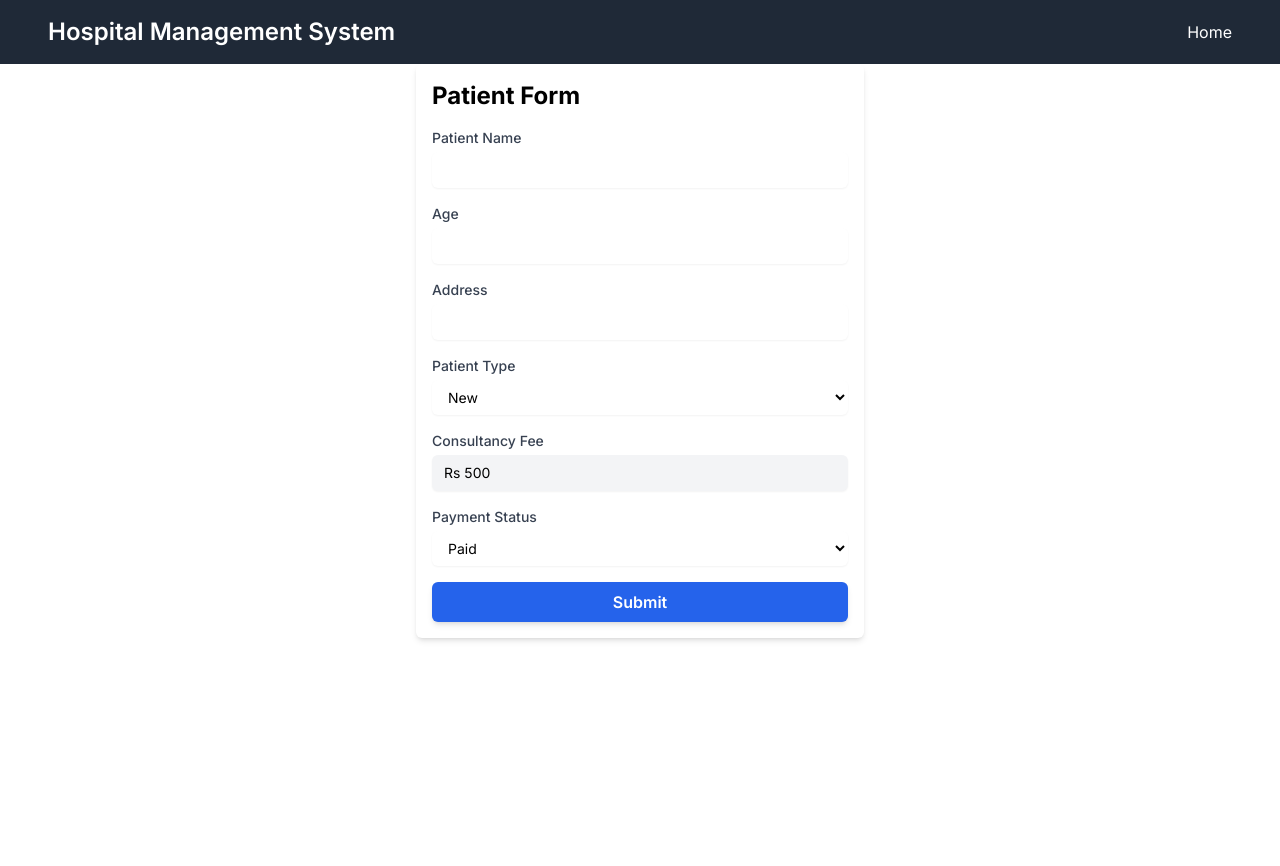
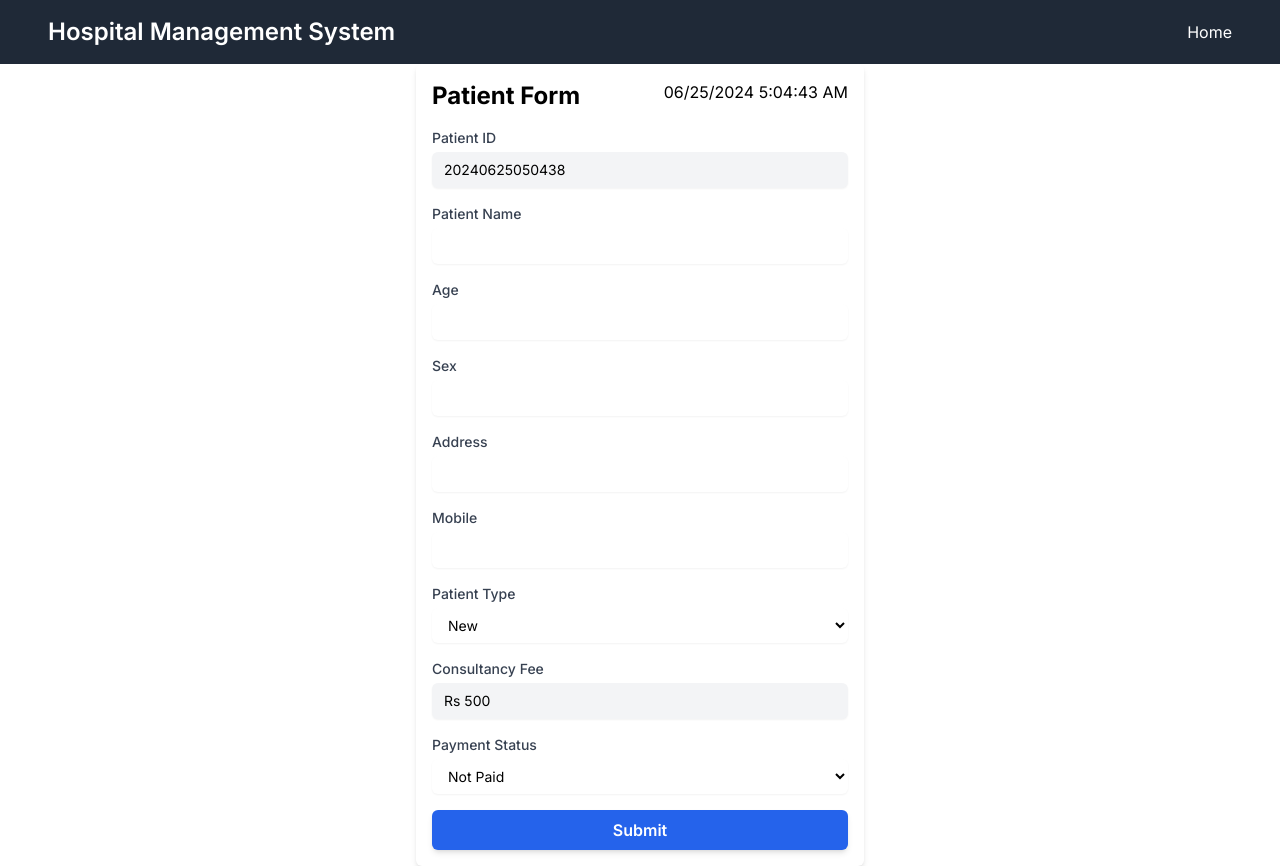
Before and after one commit to nikhilhuirem/eyeClinic, a Next.js app: page /reception in a window 1280 px wide. Before the commit the page ends 800 px from the top, so only its background shows below. Built offline with nearby package versions, Linux system fonts and the light colour scheme.

Commit message:
initial API Integrated

```diff
--- a/components/ui/patient-form.tsx
+++ b/components/ui/patient-form.tsx
@@ -1,12 +1,32 @@
-// components/PatientForm.js
 "use client";
-import React, { useState } from "react";
+import React, { useState, useEffect, FormEvent } from "react";
+import axios from "axios";
 
 const PatientForm = () => {
-  const [patientType, setPatientType] = useState("new");
-  const [consultancyFee, setConsultancyFee] = useState(500);
+  const [patientType, setPatientType] = useState<string>("new");
+  const [consultancyFee, setConsultancyFee] = useState<number>(500);
+  const [patientId, setPatientId] = useState<string>("");
+  const [currentTime, setCurrentTime] = useState<Date>(new Date());
 
-  const handlePatientTypeChange = (e: { target: { value: any } }) => {
+  useEffect(() => {
+    const date = new Date();
+    setCurrentTime(date);
+    const formattedDate = date.toISOString().slice(0, 10).replace(/-/g, "");
+    const formattedTime = date
+      .toLocaleTimeString("en-US", { hour12: false })
+      .replace(/:/g, "");
+    setPatientId(formattedDate + formattedTime);
+  }, []);
+
+  useEffect(() => {
+    const interval = setInterval(() => {
+      setCurrentTime(new Date());
+    }, 1000);
+
+    return () => clearInterval(interval);
+  }, []);
+
+  const handlePatientTypeChange = (e: React.ChangeEvent<HTMLSelectElement>) => {
     const type = e.target.value;
     setPatientType(type);
 
@@ -20,21 +40,86 @@ const PatientForm = () => {
       case "charity":
         setConsultancyFee(0);
         break;
+      case "old":
+        setConsultancyFee(0);
+        break;
       default:
         setConsultancyFee(0);
     }
   };
 
+  const handleSubmit = async (e: FormEvent<HTMLFormElement>) => {
+    e.preventDefault();
+    const formData = new FormData(e.currentTarget);
+    const data: any = Object.fromEntries(formData.entries());
+
+    if (!/^\d{10}$/.test(data.mobile)) {
+      alert(
+        "Invalid phone number. Please enter a valid 10-digit phone number."
+      );
+      return;
+    }
+
+    // Convert age to an integer
+    data.age = parseInt(data.age, 10);
+
+    // Format date and time for MySQL compatibility
+    const date = new Date();
+    data.date = date.toISOString().split("T")[0]; // YYYY-MM-DD format
+    data.time = date.toTimeString().split(" ")[0]; // HH:MM:SS format
+
+    try {
+      await axios.post(`/api/patient/${patientId}`, data);
+      alert("Patient saved successfully!");
+    } catch (error) {
+      console.error("Error saving patient data:", error);
+      alert("Failed to save patient data.");
+    }
+  };
+
+  const formatTime = (date: Date) => {
+    return date.toLocaleTimeString("en-US", {
+      hour: "numeric",
+      minute: "numeric",
+      second: "numeric",
+      hour12: true,
+    });
+  };
+
+  const formatDate = (date: Date) => {
+    return date.toLocaleDateString("en-US", {
+      year: "numeric",
+      month: "2-digit",
+      day: "2-digit",
+    });
+  };
+
   return (
-    <div className="max-w-md mx-auto p-4 bg-white shadow-md rounded-md">
+    <div className="max-w-md mx-auto p-4 bg-white shadow-md rounded-md relative">
       <h2 className="text-2xl font-bold mb-4">Patient Form</h2>
-      <form>
+      <div className="absolute top-4 right-4">
+        {formatDate(currentTime)} {formatTime(currentTime)}
+      </div>
+      <form onSubmit={handleSubmit}>
+        <div className="mb-4">
+          <label className="block text-sm font-medium text-gray-700">
+            Patient ID
+          </label>
+          <input
+            type="text"
+            value={patientId}
+            readOnly
+            className="mt-1 block w-full px-3 py-2 bg-gray-100 border border-gray-300 rounded-md shadow-sm sm:text-sm"
+          />
+        </div>
         <div className="mb-4">
           <label className="block text-sm font-medium text-gray-700">
             Patient Name
           </label>
           <input
             type="text"
+            name="name"
+            required
             className="mt-1 block w-full px-3 py-2 bg-white border border-gray-300 rounded-md shadow-sm focus:outline-none focus:ring-blue-500 focus:border-blue-500 sm:text-sm"
           />
         </div>
@@ -42,6 +127,17 @@ const PatientForm = () => {
           <label className="block text-sm font-medium text-gray-700">Age</label>
           <input
             type="number"
+            name="age"
+            required
+            className="mt-1 block w-full px-3 py-2 bg-white border border-gray-300 rounded-md shadow-sm focus:outline-none focus:ring-blue-500 focus:border-blue-500 sm:text-sm"
+          />
+        </div>
+        <div className="mb-4">
+          <label className="block text-sm font-medium text-gray-700">Sex</label>
+          <input
+            type="text"
+            name="sex"
+            required
             className="mt-1 block w-full px-3 py-2 bg-white border border-gray-300 rounded-md shadow-sm focus:outline-none focus:ring-blue-500 focus:border-blue-500 sm:text-sm"
           />
         </div>
@@ -51,6 +147,19 @@ const PatientForm = () => {
           </label>
           <input
             type="text"
+            name="address"
+            required
+            className="mt-1 block w-full px-3 py-2 bg-white border border-gray-300 rounded-md shadow-sm focus:outline-none focus:ring-blue-500 focus:border-blue-500 sm:text-sm"
+          />
+        </div>
+        <div className="mb-4">
+          <label className="block text-sm font-medium text-gray-700">
+            Mobile
+          </label>
+          <input
+            type="text"
+            name="mobile"
+            required
             className="mt-1 block w-full px-3 py-2 bg-white border border-gray-300 rounded-md shadow-sm focus:outline-none focus:ring-blue-500 focus:border-blue-500 sm:text-sm"
           />
         </div>
@@ -59,6 +168,7 @@ const PatientForm = () => {
             Patient Type
           </label>
           <select
+            name="patient_type"
             value={patientType}
             onChange={handlePatientTypeChange}
             className="mt-1 block w-full px-3 py-2 bg-white border border-gray-300 rounded-md shadow-sm focus:outline-none focus:ring-blue-500 focus:border-blue-500 sm:text-sm"
@@ -66,7 +176,7 @@ const PatientForm = () => {
             <option value="new">New</option>
             <option value="review">Review</option>
             <option value="charity">Charity</option>
-            <option value="charity">Old Patient</option>
+            <option value="old">Old Patient</option>
           </select>
         </div>
         <div className="mb-4">
@@ -84,7 +194,11 @@ const PatientForm = () => {
           <label className="block text-sm font-medium text-gray-700">
             Payment Status
           </label>
-          <select className="mt-1 block w-full px-3 py-2 bg-white border border-gray-300 rounded-md shadow-sm focus:outline-none focus:ring-blue-500 focus:border-blue-500 sm:text-sm">
+          <select
+            name="payment_status"
+            defaultValue="not_paid"
+            className="mt-1 block w-full px-3 py-2 bg-white border border-gray-300 rounded-md shadow-sm focus:outline-none focus:ring-blue-500 focus:border-blue-500 sm:text-sm"
+          >
             <option value="paid">Paid</option>
             <option value="not_paid">Not Paid</option>
           </select>
--- a/package.json
+++ b/package.json
@@ -12,6 +12,7 @@
     "@radix-ui/react-label": "^2.0.2",
     "@radix-ui/react-select": "^2.0.0",
     "@radix-ui/react-slot": "^1.0.2",
+    "axios": "^1.7.2",
     "class-variance-authority": "^0.7.0",
     "clsx": "^2.1.1",
     "dotenv": "^16.4.5",
--- a/pages/api/patient/[id].tsx
+++ b/pages/api/patient/[id].tsx
@@ -20,16 +20,18 @@ export default async function handler(
         res.status(200).json(rows[0]);
       }
     } else if (req.method === "POST") {
-      const { age, sex, address, mobile, date, time } = req.body;
+      console.log(req.body);
+      const { patient_id, name, age, sex, address, mobile, date, time } =
+        req.body;
 
-      if (!age || !sex || !address || !mobile || !date || !time) {
+      if (!age || !sex || !address || !mobile || !date || !time || !name) {
         res.status(400).json({ message: "Missing required fields" });
         return;
       }
 
       await connection.execute(
-        "INSERT INTO patient (patient_id, age, sex, address, mobile, date, time) VALUES (?, ?, ?, ?, ?, ?, ?)",
-        [id, age, sex, address, mobile, date, time]
+        "INSERT INTO patient (patient_id,name, age, sex, address, mobile, date, time) VALUES (?, ?, ?, ?, ?, ?, ?, ?)",
+        [id, name, age, sex, address, mobile, date, time]
       );
       res.status(201).json({ message: "Patient added" });
     } else {
--- a/tsconfig.json
+++ b/tsconfig.json
@@ -13,7 +13,7 @@
     "jsx": "preserve",
     "incremental": true,
     "target": "esnext",
-    "forceConsistentCasingInFileNames": true,
+
     "plugins": [
       {
         "name": "next"
```
Also changed, not shown: 1 other file (tests, documents, lock files or other folders).
